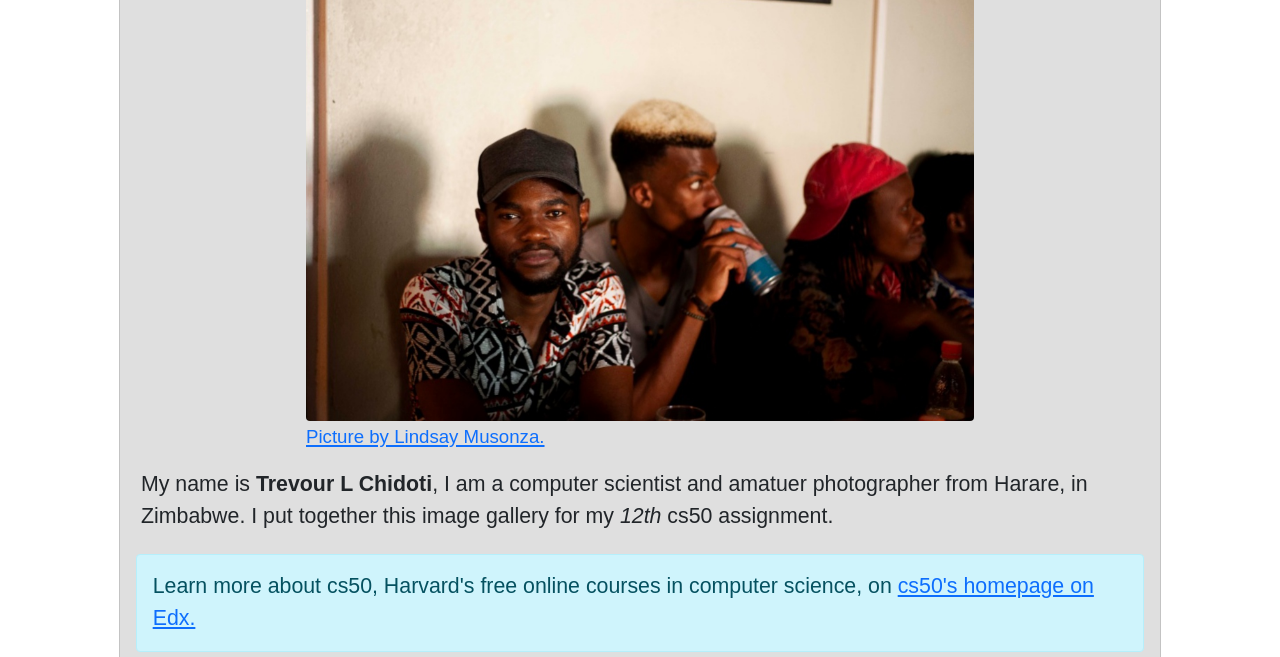
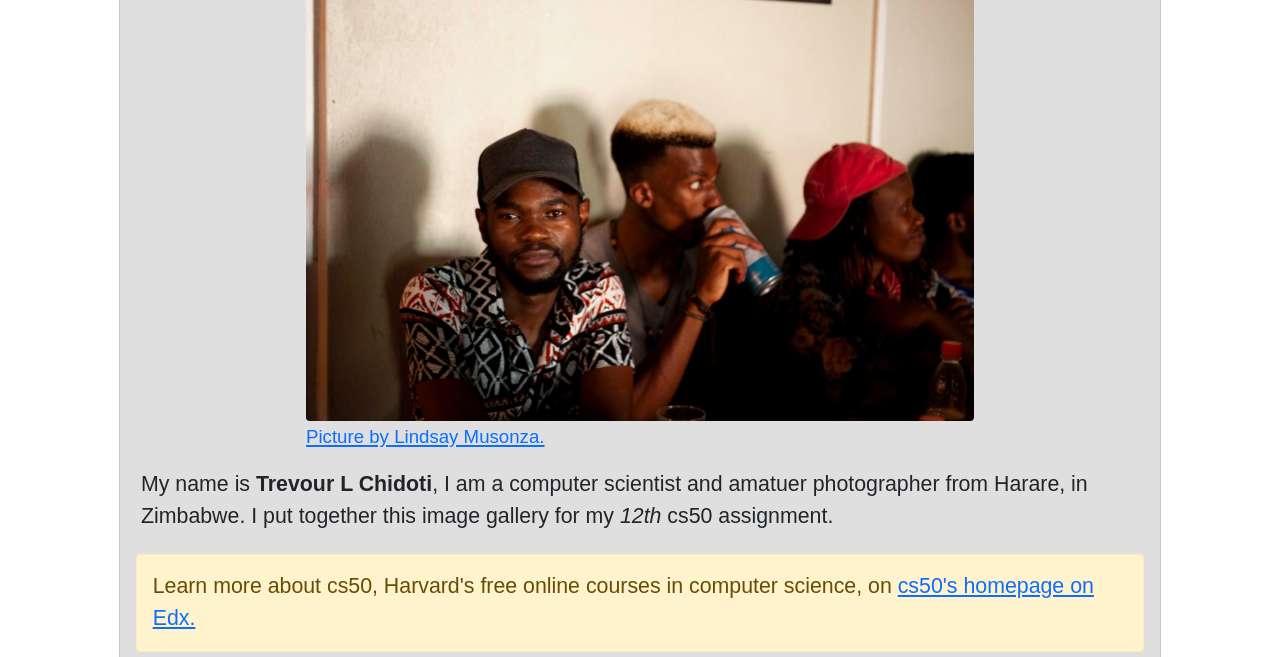
Before and after one commit to traelincoln/harare-in-hdr, a plain HTML site: page index.html in a window 1280 px wide. Shown: the part 295-952 px from the top of the page. Drawn offline with nearby package versions, Linux system fonts and the light colour scheme; a web font is replaced by a local one.

Commit message:
alert changed from info blue to warning yellow to match theme

```diff
--- a/index.html
+++ b/index.html
@@ -66,7 +66,7 @@
                             scientist and amatuer photographer from Harare, in
                             Zimbabwe. I put together this image gallery for my
                             <i>12th</i> cs50 assignment.
-                            <p class="alert alert-info" role="alert">Learn more about cs50,
+                            <p class="alert alert-warning" role="alert">Learn more about cs50,
                                 Harvard's free online courses in computer science,
                                 on
                                 <a
```
